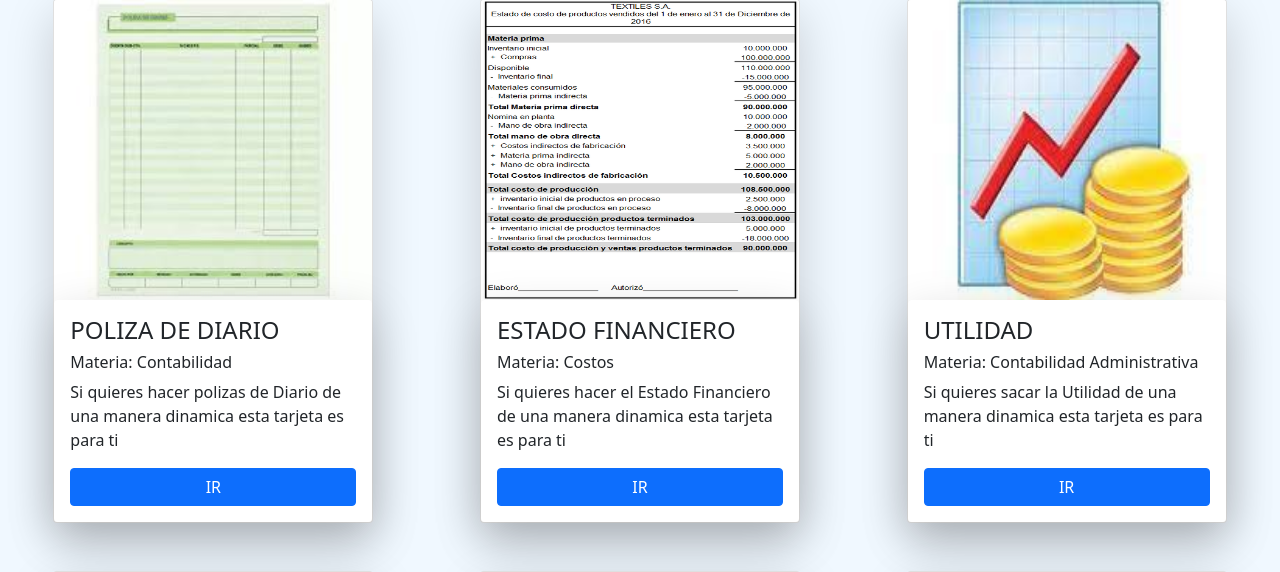
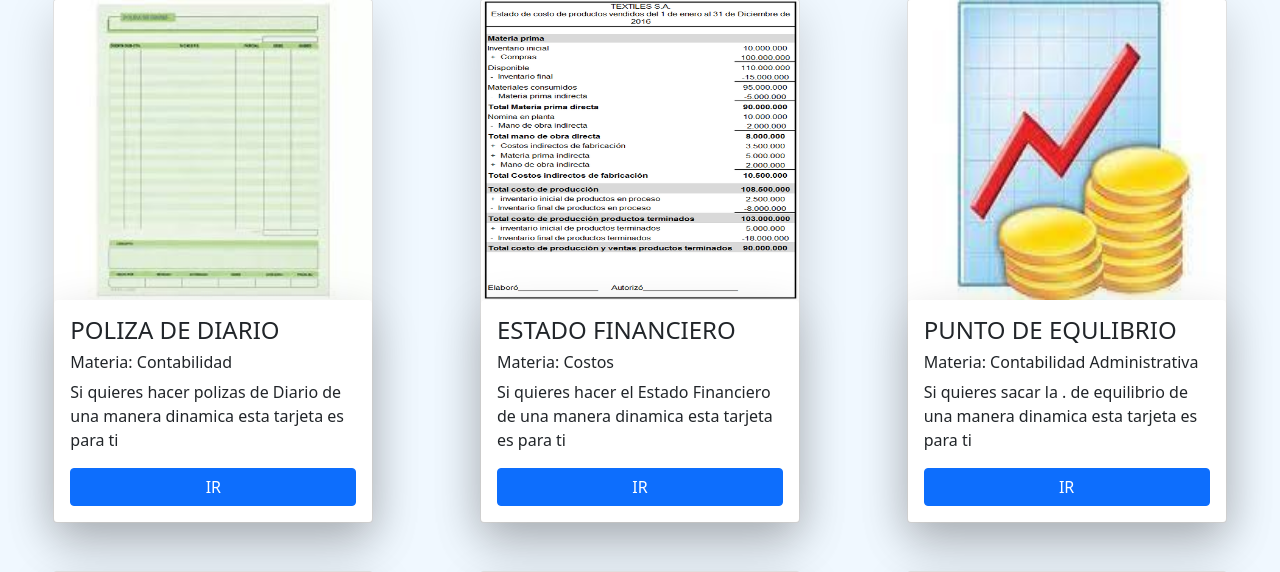
Before and after one commit to DanielRojas2002/Flask_Contabilidad, a Flask app: page /Menu_Principal in a window 1280 px wide. Shown: the part 107-679 px from the top of the page. Run offline with Flask 2, Linux system fonts and the light colour scheme.

Commit message:
cambios de grafica

```diff
--- a/Templates/index.html
+++ b/Templates/index.html
@@ -83,9 +83,9 @@
                     <div class="card shadow-lg  bg-body rounded">
                         <img src="{{ url_for('static' , filename='img/utilidad.jpg')}}" alt="Logo Facpya" width="100" height="300" class="card-img-top">
                         <div class="card-body shadow-lg  bg-body rounded">
-                            <h4 class="card-title" >UTILIDAD</h4>
+                            <h4 class="card-title" >PUNTO DE EQULIBRIO</h4>
                             <h6 class="card-title">Materia: Contabilidad Administrativa</h6>
-                            <p class="card-text">Si quieres sacar la Utilidad de una manera dinamica esta tarjeta es para ti</p>
+                            <p class="card-text">Si quieres sacar la . de equilibrio de una manera dinamica esta tarjeta es para ti</p>
                             <a href="{{url_for('UTILIDAD')}}" class="btn btn-primary w-100">IR</a>
                         </div>
                       </div>
--- a/app.py
+++ b/app.py
@@ -240,20 +240,12 @@ def UTILIDAD():
         insertar_Utilidad(precio_venta,costo_variable,costo_fijo,r_equilibrio,r_venta,r_costo_variable,r_margen,r_utilidad,tiempo_C,email)
         valores=obtener_datos_Utilidad(email)
 
-    return render_template("procesos/Utilidad.html",form=form ,calculo=lista2 , lista=valores )
+        grafica=Equilibrio(precio_venta,costo_variable,costo_fijo).graficar(lista,email)
+
+    return render_template("procesos/Utilidad.html",form=form ,calculo=lista2 ,url=grafica,lista=valores )
 
 
-@app.route("/ver_grafica/<lista>", methods=["GET","POST"])
-def graficas(lista):
-    print(lista)
-    global correo
-    email=correo
 
-
-    grafica=Equilibrio().graficar(lista,email)
-
-
-    return render_template("procesos/utilidad_grafica.html",url=grafica)
 
 
 
```
Also changed, not shown: Templates/procesos/Utilidad.html (+5 -11 lines), funciones/clases.py (+8 -5 lines), static/graficas/danielerojas2002@gmail.com/plot.png.
